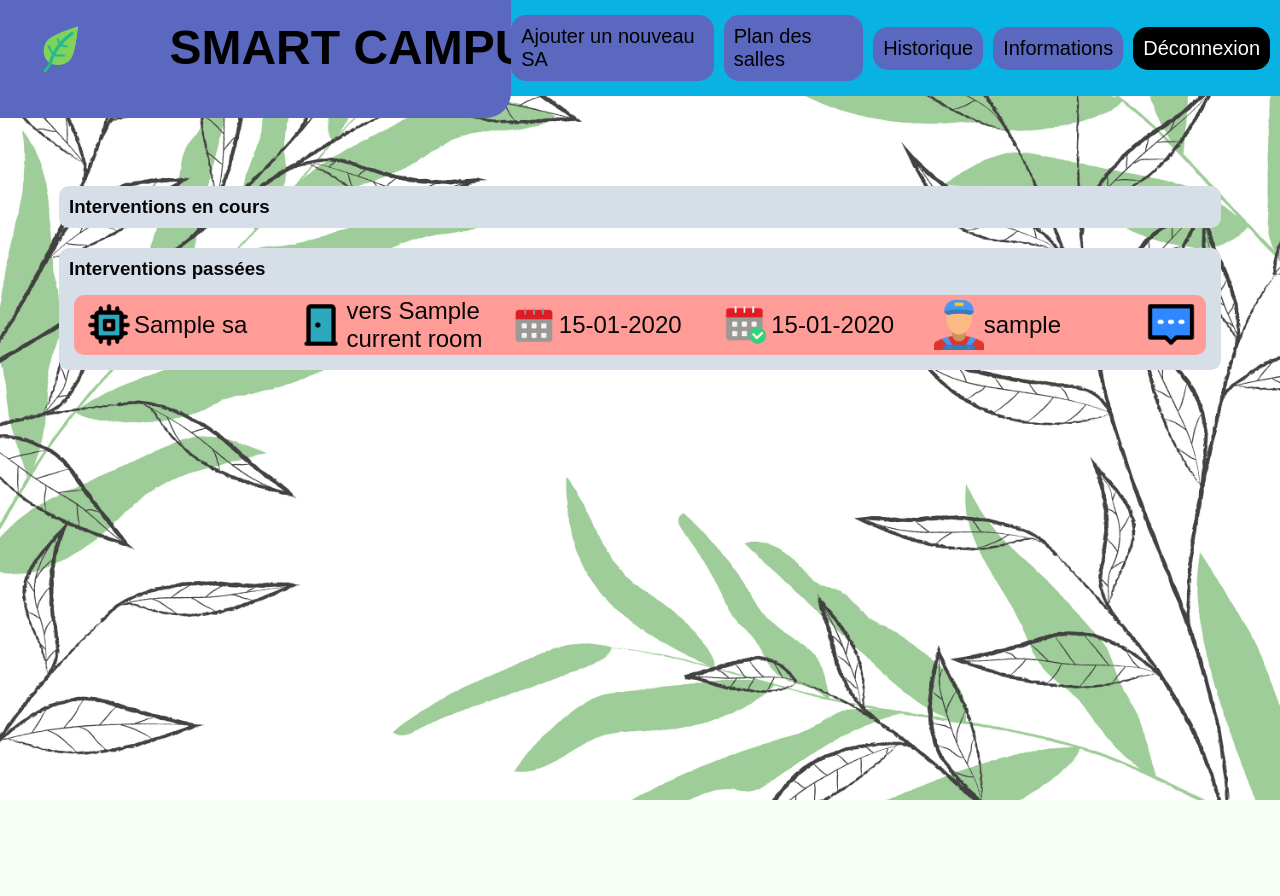
After one commit to Fatalisr/SmartCampus-Symfony, a Symfony app: template sfapp/templates/referent/historique.html.twig in a window 1280 px wide. The commit adds this page. Run offline with Twig, Linux system fonts and the light colour scheme; the template is opened without the code that fills it: most values are stand-ins (such as "Sample title", 1, 10 or a date in 2020); some libraries are stand-ins or nearby versions.

Commit message:
[ADD] US R9: historique des intervention coté referent

```diff
--- /dev/null
+++ b/sfapp/public/historique.css
@@ -0,0 +1,154 @@
+#headerHistorique{
+    display: flex;
+    width: 100%;
+    height: 10%;
+    flex-direction: row;
+}
+
+#bodyHistorique{
+    display: flex;
+    width: 100%;
+    height: 90%;
+    flex-direction: column;
+    align-items: center;
+}
+
+.blockInter{
+    display: flex;
+    flex-direction: column;
+    width: 90%;
+    height: fit-content;
+    background-color: #d6dfe8;
+    border-radius: 10px;
+    padding: 5px;
+    margin: 10px;
+}
+.blockInter h3{
+    margin: 5px 0 5px 5px;
+}
+
+.interLign{
+    display: flex;
+    flex-direction: row;
+    align-items: center;
+
+    width: auto;
+    margin: 10px;
+    padding: 0 10px 0 10px;
+    height: 60px;
+    border-radius: 10px;
+    font-size: x-large;
+}
+.lignItem{
+    display: flex;
+    flex: 1;
+    height: 100%;
+    align-items: center;
+    flex-direction: row;
+}
+
+.center{
+    justify-content: center;
+}
+
+#messages{
+    justify-content: right;
+}
+.popup_histo {
+    display: none;
+    position: fixed;
+    top: 0;
+    left: 0;
+    width: 100%;
+    height: 100%;
+    background-color: rgba(0, 0, 0, 0.5);
+}
+
+.popup-content_histo {
+    display: flex;
+    position: absolute;
+    top: 50%;
+    left: 50%;
+    transform: translate(-50%, -50%);
+    background-color: white;
+    padding: 20px;
+    border-radius: 5px;
+    box-shadow: 0 0 10px rgba(0, 0, 0, 0.3);
+    width: fit-content;
+    flex-direction: column;
+    justify-content: center;
+    align-items: center;
+}
+#msgRefLine{
+    display: flex;
+    width: 100%;
+    justify-content: left;
+    margin-top: 15px;
+}
+#msgTechLine{
+    display: flex;
+    width: 100%;
+    justify-content: right;
+    margin-top: 20px;
+}
+
+.messageblock{
+    display: flex;
+    flex-direction: column;
+    width: fit-content;
+    border-radius: 20px;
+    background-color: #A29EA9;
+}
+.messageblock  span{
+    margin: 0 5px 20px 5px;
+}
+.messageblock  h4{
+    margin: 10px 5px 10px 5px;
+}
+#msgRef {
+    text-align: left;
+    box-shadow: -10px 10px 2px 1px rgba(0, 0, 0);
+}
+
+#msgTech {
+    text-align: right;
+    box-shadow: 10px 10px 2px 1px rgba(0, 0, 0);
+}
+.messageblockSadowRef{
+    position: absolute;
+    display: flex;
+    background-color: black;
+    border-radius: 20px;
+    z-index: -1;
+    top: 45px;
+    left: 10px;
+}
+
+.messageblockSadowTech{
+    position: absolute;
+    display: flex;
+    background-color: black;
+    border-radius: 20px;
+    z-index: -1;
+
+    right: 10px;
+}
+.close {
+    position: absolute;
+    top: 10px;
+    right: 10px;
+    cursor: pointer;
+}
+.pictos{
+    height: 50px;
+    width: 50px;
+}
+#pictoMsg{
+    right: 80px;
+}
+
+#pictoMsg:hover{
+    cursor: pointer;
+    width: 51px;
+    height: 51px;
+}
--- a/sfapp/templates/base_referent.html.twig
+++ b/sfapp/templates/base_referent.html.twig
@@ -20,6 +20,7 @@
     </div>
     <a href="{{ path("nouveau_SA") }}">Ajouter un nouveau SA</a>
     <a href="{{ path("plan_salles") }}">Plan des salles</a>
+    <a href="{{ path("historique") }}">Historique</a>
     <a onclick="openPopup('popupInfo')">Informations</a>
     <div id="popupInfo" class="popup">
         <div class="popup-content">
--- /dev/null
+++ b/sfapp/templates/referent/historique.html.twig
@@ -0,0 +1,153 @@
+{% extends 'base_referent.html.twig' %}
+
+{% block title %}Smart Campus - historique{% endblock %}
+
+{% block body %}
+    <link rel="stylesheet" href="{{ asset('historique.css') }}">
+    <div id="headerHistorique">
+
+    </div>
+    <div id="bodyHistorique">
+        <div class="blockInter">
+            <h3>Interventions en cours</h3>
+            {% for intervention in interventions %}
+                {% if intervention.endingDate is null %}
+                    <div class="interLign" style="background-color: {% if intervention.type_i == 'INSTALLATION'%} #ffc97f {% else %} #ff9c97 {% endif %}">
+                        <div class="lignItem" id="sa">
+                            <img class="pictos" src="{{ asset('images/processor.png') }}">
+                            <span>{{ intervention.sa.name }}</span>
+                        </div>
+                        <div class="lignItem " id="salle">
+                            <img class="pictos" src="{{ asset('images/door.png') }}">
+                            {% if intervention.sa.oldRoom is null %}
+                                <span>{{ intervention.sa.currentRoom.name }}</span>
+                            {% else %}
+                                <span>{{ intervention.sa.oldRoom.name }} vers {{ intervention.sa.currentRoom.name }}</span>
+                            {% endif %}
+                        </div>
+                        <div class="lignItem " id="startingDate">
+                            <img class="pictos" src="{{ asset('images/calendar.png') }}">
+                            <span>{{ intervention.startingDate|date('d-m-Y') }}</span>
+                        </div>
+
+                        <div class="lignItem " id="technicien">
+                            <img class="pictos" src="{{ asset('images/tech-image.png') }}">
+                            {% if intervention.technicien is not null %}
+                                <span>{{ intervention.technicien.username }}</span>
+                            {% else %}
+                                <span>Non assignée</span>
+                            {% endif %}
+                        </div>
+                        <img class="pictos" id="pictoMsg" src="{{ asset('images/message-icon.png') }}" onclick="openPopup('popupMsgEC{{ intervention.id }}')">
+                        <!-- POPUP --->
+                        <div id="popupMsgEC{{ intervention.id }}" class="popup_histo">
+                            <div class="popup-content_histo">
+                                <span class="close" onclick="closePopup('popupMsgEC{{ intervention.id }}')">&times;</span>
+                                <div id="msgRefLine">
+                                    <div class="messageblock" id="msgRef">
+                                        <h4>Referent</h4>
+                                        {% if intervention.message is not null %}
+                                            <span>{{ intervention.message }}</span>
+                                        {% else %}
+                                            <span>aucun message</span>
+                                        {% endif %}
+                                    </div>
+                                </div>
+                                <div id="msgTechLine">
+                                    <div class="messageblock" id="msgTech">
+                                        <h4>Technicien</h4>
+                                        {% if intervention.report is not null %}
+                                            <span>{{ intervention.report }}</span>
+                                        {% else %}
+                                            <span>aucun message</span>
+                                        {% endif %}
+                                    </div>
+                                </div>
+                            </div>
+                        </div>
+                        <!-- FIN POPUP --->
+                    </div>
+                {% endif %}
+            {% endfor %}
+        </div>
+        <div class="blockInter">
+            <h3>Interventions passées</h3>
+            {% for intervention in interventions %}
+                {% if intervention.endingDate is not null %}
+                    <div class="interLign " style="background-color: {% if intervention.type_i == 'INSTALLATION'%} #ffc97f {% else %} #ff9c97 {% endif %}">
+                        <div class="lignItem" id="sa">
+                            <img class="pictos" src="{{ asset('images/processor.png') }}">
+                            <span>{{ intervention.sa.name }}</span>
+                        </div>
+                        <div class="lignItem " id="salle">
+                            <img class="pictos" src="{{ asset('images/door.png') }}">
+                            {% if intervention.sa.oldRoom is null %}
+                                <span>{{ intervention.sa.currentRoom.name }}</span>
+                            {% else %}
+                                <span>{{ intervention.sa.oldRoom.name }} vers {{ intervention.sa.currentRoom.name }}</span>
+                            {% endif %}
+                        </div>
+                        <div class="lignItem " id="startingDate">
+                            <img class="pictos" src="{{ asset('images/calendar.png') }}">
+                            <span>{{ intervention.startingDate|date('d-m-Y') }}</span>
+                        </div>
+                        <div class="lignItem " id="endingDate">
+                            {% if intervention.state == 'ANNULEE' %}
+                                <img class="pictos" src="{{ asset('images/calendar-fail.png') }}">
+                            {% else %}
+                                <img class="pictos" src="{{ asset('images/calendar-pass.png') }}">
+                            {% endif %}
+                            <span>{{ intervention.endingDate|date('d-m-Y') }}</span>
+                        </div>
+                        <div class="lignItem " id="technicien">
+                            <img class="pictos" src="{{ asset('images/tech-image.png') }}">
+                            {% if intervention.technicien is not null %}
+                                <span>{{ intervention.technicien.username }}</span>
+                            {% else %}
+                                <span>Non assignée</span>
+                            {% endif %}
+                        </div>
+                        <img class="pictos" id="pictoMsg" src="{{ asset('images/message-icon.png') }}" onclick="openPopup('popupMsgEC{{ intervention.id }}')">
+                        <!-- POPUP --->
+                        <div id="popupMsgEC{{ intervention.id }}" class="popup_histo">
+                            <div class="popup-content_histo">
+                                <span class="close" onclick="closePopup('popupMsgEC{{ intervention.id }}')">&times;</span>
+                                <div id="msgRefLine">
+                                    <div class="messageblock" id="msgRef">
+                                        <h4>Referent</h4>
+                                        {% if intervention.message is not null %}
+                                            <span>{{ intervention.message }}</span>
+                                        {% else %}
+                                            <span>aucun message</span>
+                                        {% endif %}
+                                    </div>
+                                </div>
+                                <div id="msgTechLine">
+                                    <div class="messageblock" id="msgTech">
+                                        <h4>Technicien</h4>
+                                        {% if intervention.report is not null %}
+                                            <span>{{ intervention.report }}</span>
+                                        {% else %}
+                                            <span>aucun message</span>
+                                        {% endif %}
+                                    </div>
+                                </div>
+                            </div>
+                        </div>
+                        <!-- FIN POPUP --->
+
+                    </div>
+                {% endif %}
+            {% endfor %}
+        </div>
+    </div>
+    <script>
+        function openPopup(popupId) {
+            document.getElementById(popupId).style.display = 'block';
+        }
+
+        function closePopup(popupId) {
+            document.getElementById(popupId).style.display = 'none';
+        }
+    </script>
+{% endblock %}
```
Also changed, not shown: sfapp/migrations/Version20231220140251.php (deleted, +0 -41 lines), sfapp/migrations/Version20231221075409.php (added, +43 -0 lines), sfapp/src/Controller/ReferentController.php (+13 -0 lines), sfapp/src/DataFixtures/AppFixtures.php (+85 -53 lines), sfapp/public/images/calendar-fail.png (added), sfapp/public/images/calendar-pass.png (added), sfapp/public/images/calendar.png (added), sfapp/public/images/cross.png (added), sfapp/public/images/message-icon.png (added), sfapp/public/images/tech-image.png (added).
